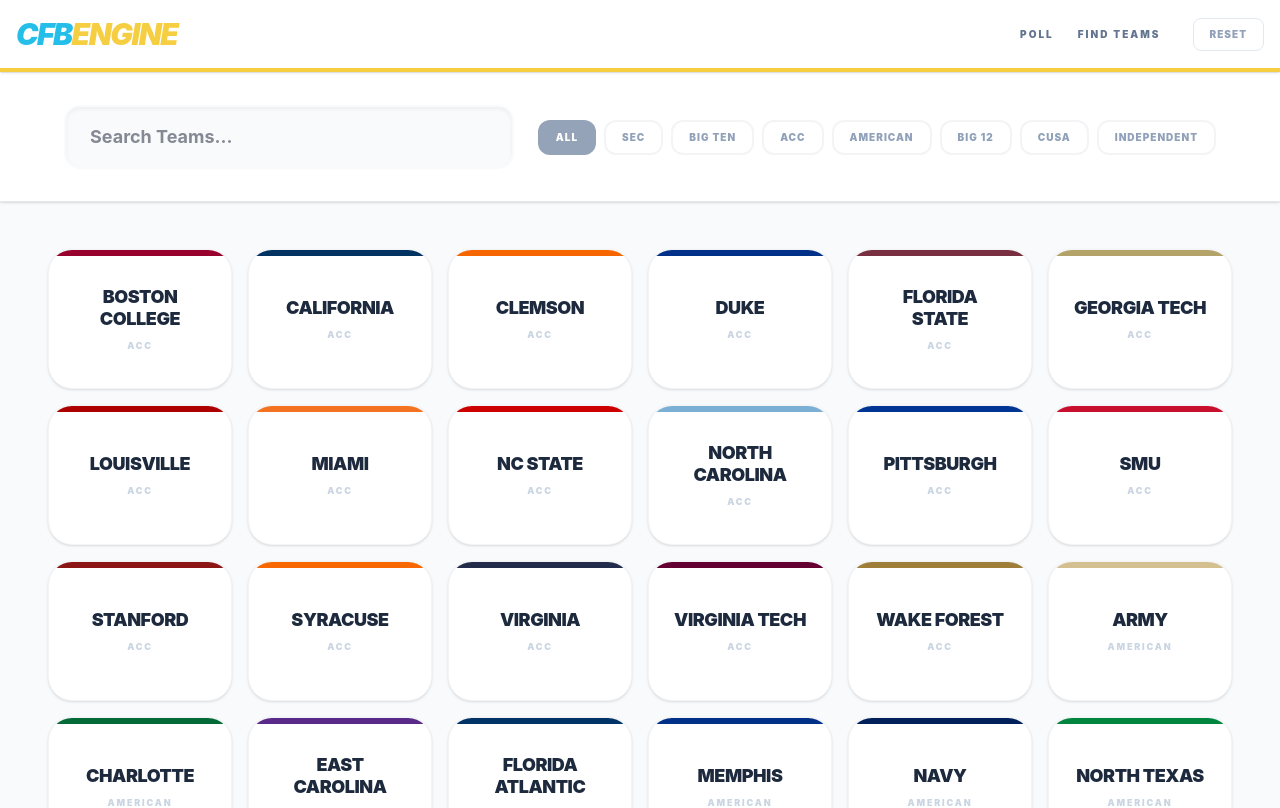
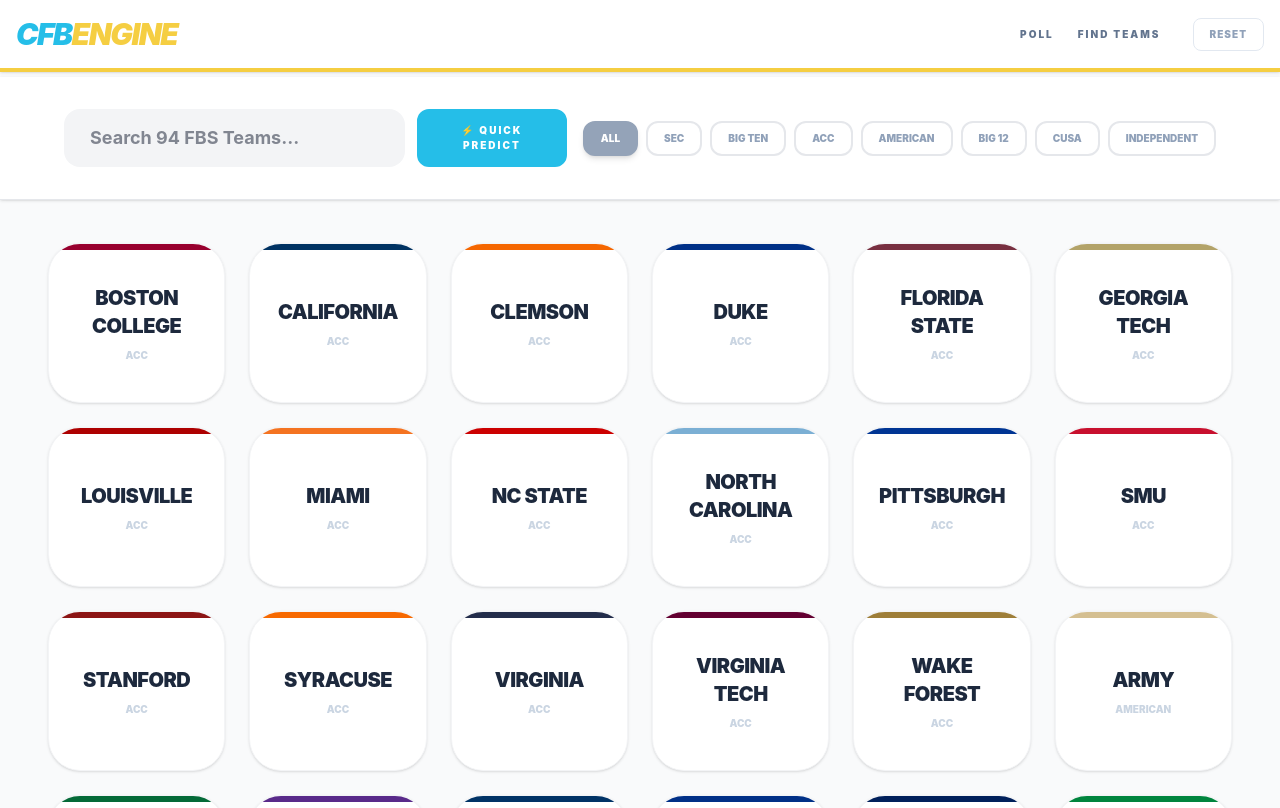
Before and after one commit to FranklinWright/CFB-Standings-Engine, a React (Vite) app: page /teams in a window 1280 px wide. Shown: the top 808 px of the page. Built offline with nearby package versions, Linux system fonts and the light colour scheme.

Commit message:
updated the team directory file

```diff
--- a/src/App.jsx
+++ b/src/App.jsx
@@ -27,6 +27,27 @@
     setResults(prev => ({ ...prev, [gameId]: winnerId }));
   };
 
+  const autoPredictAll = () => {
+    const newResults = { ...results };
+    masterSchedule.forEach(game => {
+      if (!newResults[game.id]) {
+        const homeTeam = teams.find(t => t.id === game.home);
+        const awayTeam = teams.find(t => t.id === game.away);
+
+        if (homeTeam && !awayTeam) {
+          newResults[game.id] = game.home;
+        } else if (!homeTeam && awayTeam) {
+          newResults[game.id] = game.away;
+        } else if (homeTeam && awayTeam) {
+          const homeStrength = homeTeam.rating + 2;
+          const awayStrength = awayTeam.rating;
+          newResults[game.id] = homeStrength >= awayStrength ? game.home : game.away;
+        }
+      }
+    });
+    setResults(newResults);
+  };
+
   const resetAllPicks = () => {
     if (window.confirm("Clear all your 2026 picks?")) setResults({});
   };
@@ -34,7 +55,6 @@
   return (
     <Router>
       <ScrollToTop />
-
       <div className="min-h-screen bg-gray-50 font-sans text-slate-900 transition-colors duration-300">
         <nav className="bg-white/90 backdrop-blur-md border-b-4 p-4 sticky top-0 z-50 shadow-sm" style={{ borderBottomColor: '#f5ce42' }}>
           <div className="max-w-7xl mx-auto flex justify-between items-center">
@@ -43,13 +63,11 @@
                 CFB<span style={{ color: '#f5ce42' }}>ENGINE</span>
               </span>
             </Link>
-
             <div className="flex items-center gap-8">
               <div className="flex gap-6 text-[10px] font-black uppercase tracking-[0.2em]">
                 <Link to="/" className="text-slate-500 hover:text-[#25bee8] transition-all">Poll</Link>
                 <Link to="/teams" className="text-slate-500 hover:text-[#25bee8] transition-all">Find Teams</Link>
               </div>
-
               <button
                 onClick={resetAllPicks}
                 className="px-4 py-2 rounded-lg text-[10px] font-black uppercase tracking-widest transition-all border border-slate-200 text-slate-400 hover:bg-red-50 hover:text-red-600 hover:border-red-100"
@@ -59,11 +77,10 @@
             </div>
           </div>
         </nav>
-
         <main>
           <Routes>
             <Route path="/" element={<Home teams={teams} schedule={masterSchedule} results={results} />} />
-            <Route path="/teams" element={<TeamsDirectory teams={teams} />} />
+            <Route path="/teams" element={<TeamsDirectory teams={teams} onAutoPredict={autoPredictAll} />} />
             <Route path="/team/:teamId" element={<TeamPage teams={teams} schedule={masterSchedule} results={results} onPick={handlePick} />} />
           </Routes>
         </main>
--- a/src/pages/TeamsDirectory.jsx
+++ b/src/pages/TeamsDirectory.jsx
@@ -1,27 +1,23 @@
 import { useState, useMemo } from 'react';
 import { Link } from 'react-router-dom';
 
-function TeamsDirectory({ teams }) {
+function TeamsDirectory({ teams, onAutoPredict }) {
   const [search, setSearch] = useState('');
   const [selectedConf, setSelectedConf] = useState('All');
 
   const getConfColor = (conf) => {
-    const conferenceStyles = {
-      'SEC': '#f5ce42',
-      'Big Ten': '#25bee8',
-      'ACC': '#003087',
-      'Big 12': '#C41230',
-      'Pac-12': '#ff4d4d',
-      'American': '#006747',
-      'Independent': '#0c2340'
+    const styles = {
+      'SEC': '#f5ce42', 'Big Ten': '#25bee8', 'ACC': '#003087',
+      'Big 12': '#C41230', 'Pac-12': '#ff4d4d', 'American': '#006747',
+      'Independent': '#0c2340', 'CUSA': '#003366'
     };
-    return conferenceStyles[conf] || '#94a3b8';
+    return styles[conf] || '#94a3b8';
   };
 
   const conferences = useMemo(() => {
-    const allConfs = [...new Set(teams.map(t => t.conf))].sort();
+    const all = [...new Set(teams.map(t => t.conf))].sort();
     const priority = ['SEC', 'Big Ten'];
-    const others = allConfs.filter(c => !priority.includes(c));
+    const others = all.filter(c => !priority.includes(c));
     return ['All', ...priority, ...others];
   }, [teams]);
 
@@ -35,28 +31,63 @@
 
   return (
     <div className="min-h-screen bg-gray-50">
-      {/* STICKY SEARCH HEADER */}
-      <div className="sticky top-[73px] z-40 bg-white/90 backdrop-blur-md border-b border-gray-200 px-6 py-8 shadow-sm">
-        <div className="max-w-6xl mx-auto flex flex-col md:flex-row gap-6 items-center">
-          <div className="flex-1 w-full relative">
+      <div className="sticky top-[77px] z-40 bg-white border-b border-gray-200 px-6 py-8 shadow-sm">
+        <div className="max-w-6xl mx-auto flex flex-col md:flex-row gap-4 items-center">
+
+          <div className="flex-1 w-full flex gap-3">
             <input
               type="text"
-              placeholder="Search Teams..."
-              className="w-full bg-gray-50 border-2 border-transparent focus:bg-white rounded-2xl px-6 py-4 text-slate-900 outline-none transition-all font-bold text-lg shadow-inner focus:border-[#25bee8]"
+              placeholder={`Search ${filteredTeams.length} ${selectedConf === 'All' ? 'FBS' : selectedConf} Teams...`}
+              className="flex-1 bg-gray-100 border-2 border-transparent focus:bg-white rounded-2xl px-6 py-3 text-slate-900 outline-none transition-all font-bold text-lg focus:border-[#25bee8]"
               onChange={(e) => setSearch(e.target.value)}
             />
+
+            <button
+              onClick={onAutoPredict}
+              className="px-6 py-3 rounded-xl font-black uppercase text-[10px] tracking-[0.2em] transition-all active:scale-95 border-2 bg-[#25bee8] text-white hover:bg-[#f5ce42] hover:text-black"
+              style={{ borderColor: '#25bee8' }}
+              onMouseEnter={(e) => {
+                e.currentTarget.style.borderColor = '#f5ce42';
+              }}
+              onMouseLeave={(e) => {
+                e.currentTarget.style.borderColor = '#25bee8';
+              }}
+            >
+              ⚡ Quick Predict
+            </button>
           </div>
 
           <div className="flex flex-wrap gap-2 justify-center">
             {conferences.map(conf => {
               const isActive = selectedConf === conf;
               const confColor = getConfColor(conf);
+
               return (
                 <button
                   key={conf}
                   onClick={() => setSelectedConf(conf)}
-                  className={`px-4 py-2 rounded-xl text-[10px] font-black uppercase tracking-widest transition-all border-2 ${isActive ? 'text-white border-transparent' : 'bg-white border-gray-100 text-slate-400 hover:border-slate-300'}`}
-                  style={isActive ? { backgroundColor: confColor } : {}}
+                  className={`px-4 py-2 rounded-xl text-[10px] font-black uppercase transition-all border-2 ${
+                    isActive
+                      ? 'text-white shadow-md'
+                      : 'bg-white border-gray-200 text-slate-400 hover:shadow-sm'
+                  }`}
+                  style={{
+                    backgroundColor: isActive ? confColor : 'transparent',
+                    borderColor: isActive ? confColor : undefined,
+                    color: isActive ? '#FFFFFF' : undefined
+                  }}
+                  onMouseEnter={(e) => {
+                    if(!isActive) {
+                      e.currentTarget.style.borderColor = confColor;
+                      e.currentTarget.style.color = confColor;
+                    }
+                  }}
+                  onMouseLeave={(e) => {
+                    if(!isActive) {
+                      e.currentTarget.style.borderColor = '';
+                      e.currentTarget.style.color = '';
+                    }
+                  }}
                 >
                   {conf}
                 </button>
@@ -67,32 +98,18 @@
       </div>
 
       <div className="max-w-7xl mx-auto p-6 md:p-12">
-        <div className="grid grid-cols-2 sm:grid-cols-3 lg:grid-cols-4 xl:grid-cols-6 gap-4">
+        <div className="grid grid-cols-2 sm:grid-cols-3 lg:grid-cols-4 xl:grid-cols-6 gap-6">
           {filteredTeams.map(team => (
             <Link
               to={`/team/${team.id}`}
               key={team.id}
-              className="group bg-white border border-gray-100 rounded-3xl p-6 transition-all text-center relative overflow-hidden flex flex-col items-center justify-center min-h-[140px] shadow-sm hover:shadow-2xl"
+              className="group bg-white border border-gray-100 rounded-[2rem] p-8 transition-all text-center relative overflow-hidden flex flex-col items-center justify-center min-h-[160px] shadow-sm hover:shadow-xl"
             >
-              {/* THE LITTLE COLOR BAR AT TOP (STAYS VISIBLE) */}
-              <div
-                className="absolute top-0 left-0 w-full h-1.5 z-20 transition-all group-hover:h-2"
-                style={{ backgroundColor: team.color }}
-              />
-
-              {/* FULL COLOR HIGHLIGHT ON HOVER */}
-              <div
-                className="absolute inset-0 opacity-0 group-hover:opacity-100 transition-opacity duration-300 pointer-events-none z-10"
-                style={{ backgroundColor: team.color }}
-              />
-
+              <div className="absolute top-0 left-0 w-full h-1.5 z-20" style={{ backgroundColor: team.color }} />
+              <div className="absolute inset-0 opacity-0 group-hover:opacity-100 transition-opacity z-10" style={{ backgroundColor: team.color }} />
               <div className="relative z-30">
-                <h3 className="text-lg font-black uppercase tracking-tight text-slate-800 leading-tight group-hover:text-white transition-colors">
-                  {team.name}
-                </h3>
-                <p className="text-[9px] font-black text-slate-300 uppercase tracking-[0.2em] mt-2 group-hover:text-white/80 transition-colors">
-                  {team.conf}
-                </p>
+                <h3 className="text-xl font-black uppercase tracking-tight text-slate-800 group-hover:text-white transition-colors">{team.name}</h3>
+                <p className="text-[10px] font-black text-slate-300 uppercase mt-2 group-hover:text-white/80">{team.conf}</p>
               </div>
             </Link>
           ))}
```
